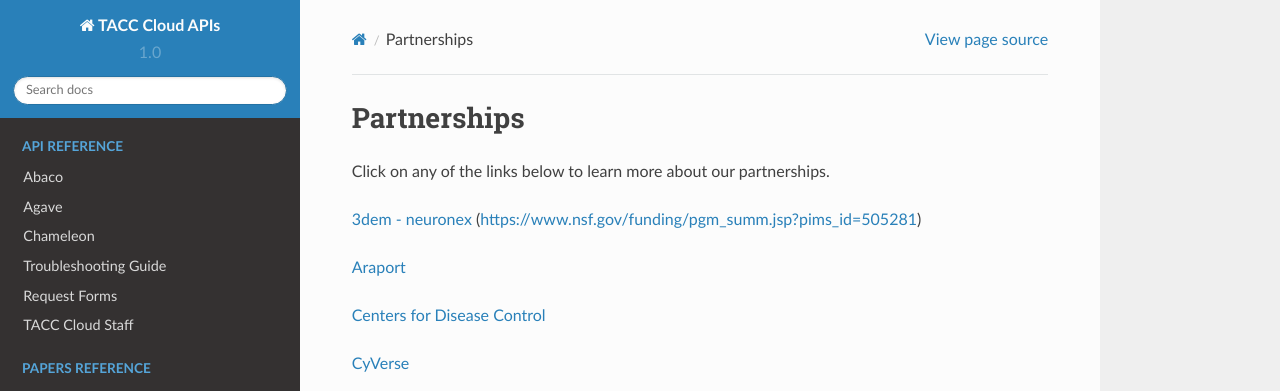
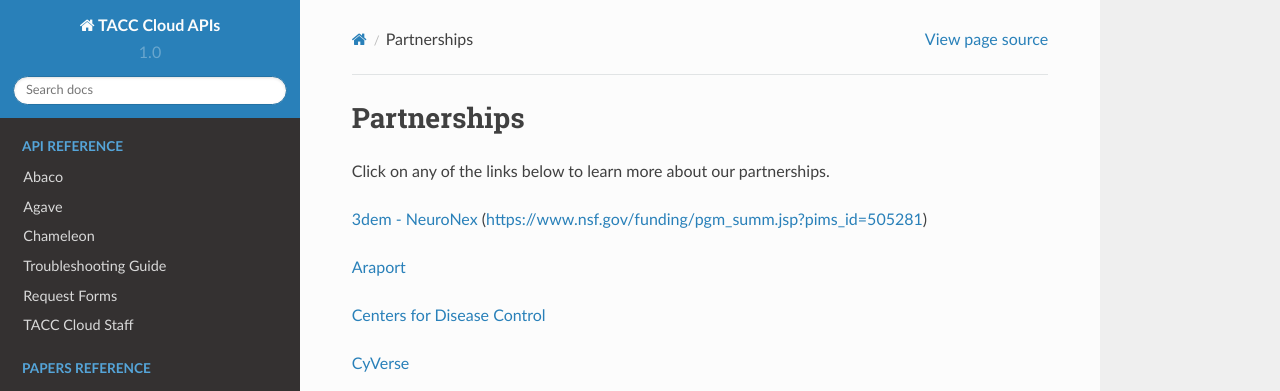
Before and after one commit to TACC-Cloud/tacc-cloud-docs, a Sphinx documentation site: the page built from docs/resources/partnerships.rst, in a window 1280 px wide and 1034 px high. Shown: the top 391 px of the window. Built offline with Sphinx 7.4.7 and the Read the Docs theme 2.0.0, drawn with Linux system fonts in a browser that asks for light colours.

```diff
--- a/docs/resources/partnerships.rst
+++ b/docs/resources/partnerships.rst
@@ -6,7 +6,7 @@ Partnerships
 ============
 Click on any of the links below to learn more about our partnerships.
 
-`3dem - neuronex <https://3dem.org/>`_ (https://www.nsf.gov/funding/pgm_summ.jsp?pims_id=505281)
+`3dem - NeuroNex <https://3dem.org/>`_ (https://www.nsf.gov/funding/pgm_summ.jsp?pims_id=505281)
 
 `Araport <https://www.araport.org>`_
 
```
